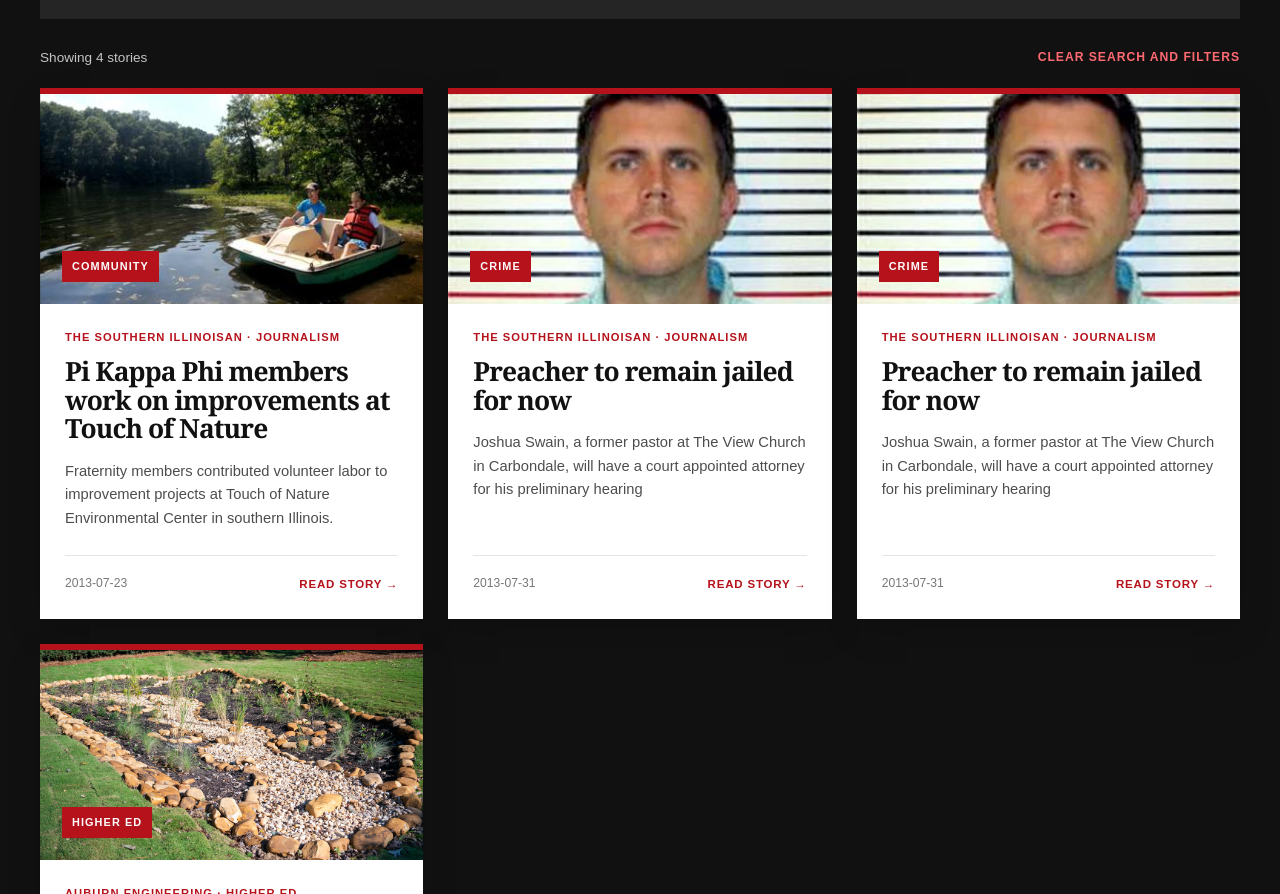
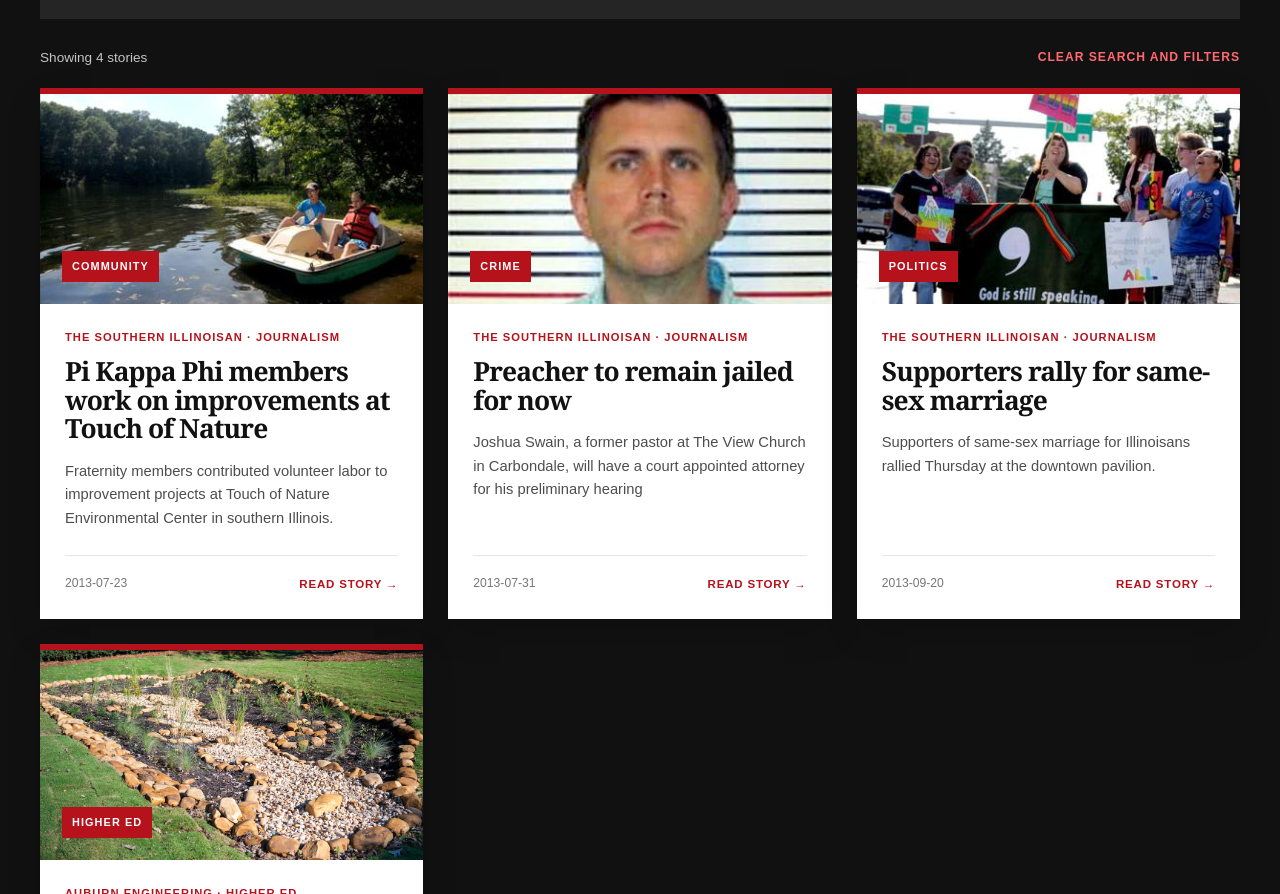
Before and after one commit to dzd0065/previouswork, a plain HTML site: page index.html in a window 1280 px wide. Shown: the part 2669-3563 px from the top of the page. Drawn offline with Linux system fonts and the light colour scheme.

Commit message:
Update news article details in index.html

```diff
--- a/index.html
+++ b/index.html
@@ -1808,15 +1808,15 @@ const stories = [
     image: "images/pastorswain.jpg"
   },
  {
-    title: "Preacher to remain jailed for now",
+    title: "Supporters rally for same-sex marriage",
     publication: "The Southern Illinoisan",
-    date: "2013-07-31",
+    date: "2013-09-20",
     year: "2013",
-    category: "Crime",
+    category: "Politics",
     type: "Journalism",
-    description: "Joshua Swain, a former pastor at The View Church in Carbondale, will have a court appointed attorney for his preliminary hearing",
-    link: "https://thesouthern.com/news/preacher-to-remain-jailed-for-now/article_a0dfa2e8-f993-11e2-9abd-0019bb2963f4.html",
-    image: "images/pastorswain.jpg"
+    description: "Supporters of same-sex marriage for Illinoisans rallied Thursday at the downtown pavilion.",
+    link: "https://thesouthern.com/news/local/supporters-rally-for-same-sex-marriage/article_931a35f8-0634-11e3-ac19-001a4bcf887a.html",
+    image: "images/samesexrally.jpg"
   },
 
  {
```
